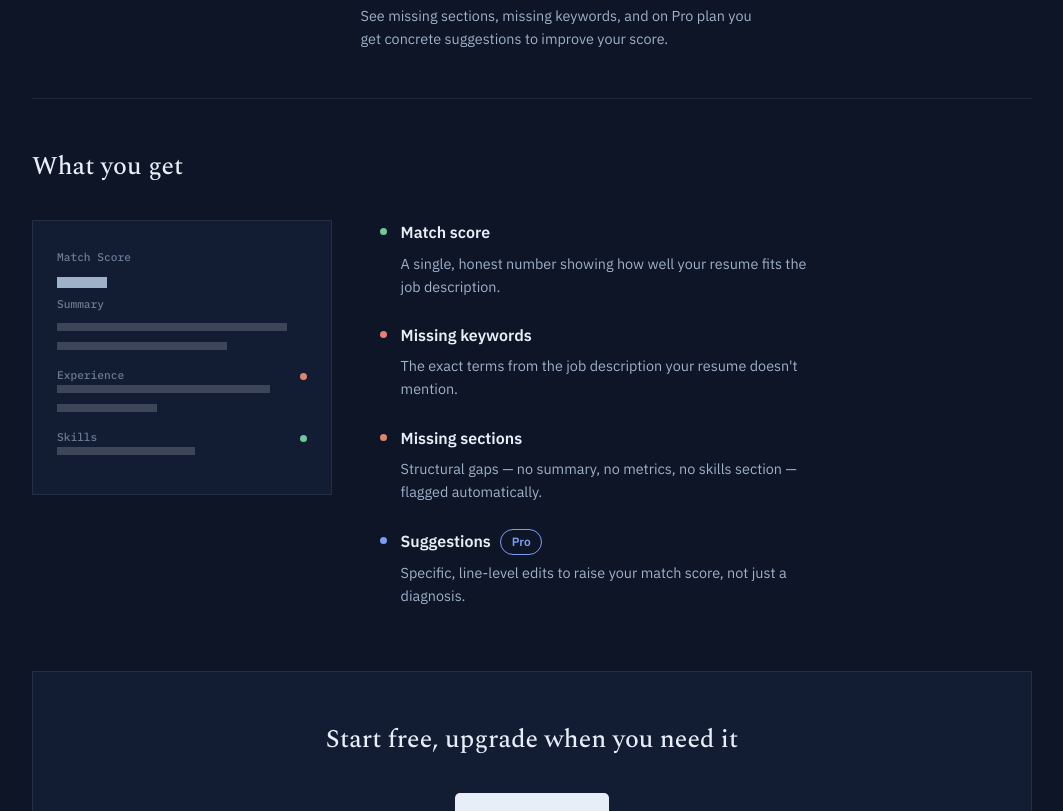
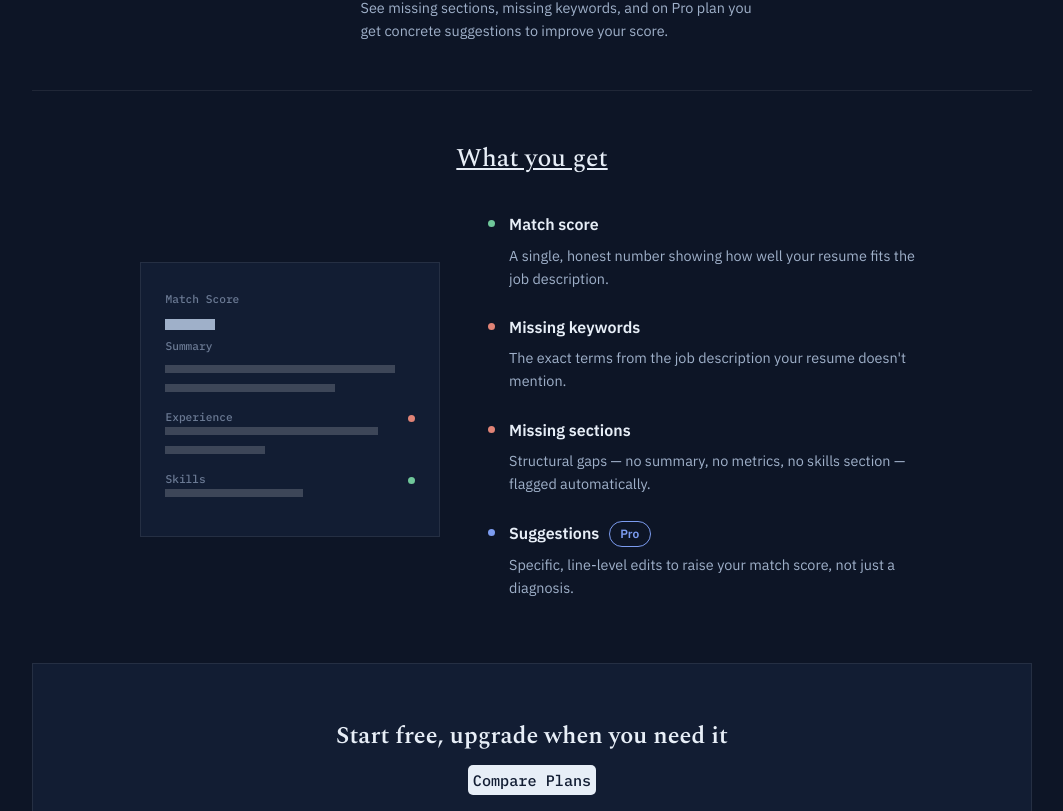
Before and after one commit to monocode-dev/ai-resume-reviewer, a React (Vite) app in the folder client/: page / in a window 1280 px wide. Shown: the part 1189-2000 px from the top of the page, without its empty margins (108-1171 px from the left). Built offline with nearby package versions, Linux system fonts and the light colour scheme; no server answers.

Commit message:
client improvment

```diff
--- a/client/src/index.css
+++ b/client/src/index.css
@@ -448,6 +448,7 @@ a { color: var(--accent); }
   .review-top { flex-direction: column; align-items: flex-start; }
 }
 
+/* navbar */
 .navbar {
   position: sticky;
   top: 0;
@@ -507,6 +508,7 @@ a { color: var(--accent); }
   .navbar-auth .btn { padding: 0.45rem 0.75rem; font-size: 0.85rem; }
 }
 
+/* home */
 .home {
   max-width: 1040px;
   margin: 0 auto;
@@ -573,12 +575,14 @@ a { color: var(--accent); }
 }
 
 .home-section h2 {
+  text-decoration: underline;
   font-family: var(--font-serif);
   font-weight: 500;
   font-size: 1.6rem;
   margin-bottom: 2rem;
 }
 
+/*how it works*/
 .home-section-howItWorks{
   display: flex;
   flex-direction: column;
@@ -634,17 +638,28 @@ a { color: var(--accent); }
   max-width: 46ch;
 }
 
+/*what you get*/
+.home-section-whatYouGet{
+    display: flex;
+  flex-direction: column;
+  justify-content: center;
+  align-items: center;
+}
+
 .annotated-resume {
   display: grid;
   grid-template-columns: minmax(220px, 300px) 1fr;
   gap: 3rem;
   align-items: start;
+
 }
 
 .mock-resume {
   background: var(--panel);
   border: 1px solid var(--rule);
   padding: 1.75rem 1.5rem;
+    position: relative;
+  top: 50px;
 }
 
 .mock-line {
@@ -715,6 +730,19 @@ a { color: var(--accent); }
   margin: 1rem 0 3rem;
 }
 
+.home-plans-teaser h3 {
+  margin: 5px;
+  font-family: var(--font-serif);
+  font-size: 1.5rem;
+}
+
+.home-cta-btn {
+  margin: 5px;
+  padding: 3px 5px;
+  font-family: var(--font-mono);
+}
+
+
 .home-footer {
   display: flex;
   align-items: center;
--- a/client/src/pages/HomePage.tsx
+++ b/client/src/pages/HomePage.tsx
@@ -75,6 +75,7 @@ export default function HomePage({ user }: HomePageProps) {
       </section>
 
       <section className="home-section">
+        <div className="home-section-whatYouGet">
         <h2>What you get</h2>
         <div className="annotated-resume">
           <div className="mock-resume" aria-hidden="true">
@@ -127,11 +128,12 @@ export default function HomePage({ user }: HomePageProps) {
             </li>
           </ul>
         </div>
+      </div>
       </section>
 
       <section className="home-section home-plans-teaser panel">
         <div>
-          <h2>Start free, upgrade when you need it</h2>
+          <h3>Start free, upgrade when you need it</h3>
         </div>
         <Link to="/plans" className="btn btn-primary home-cta-btn">Compare Plans</Link>
       </section>
```
